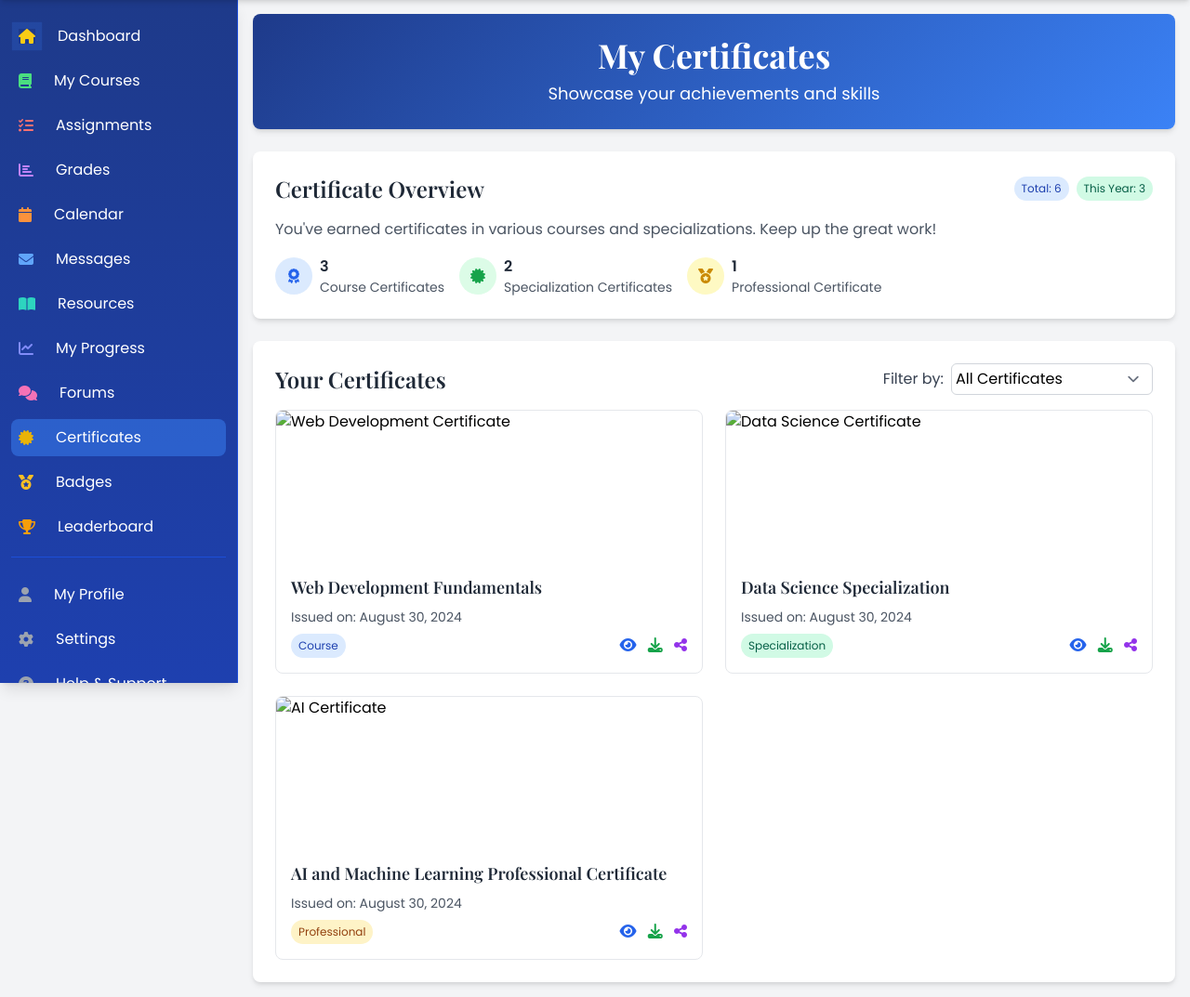
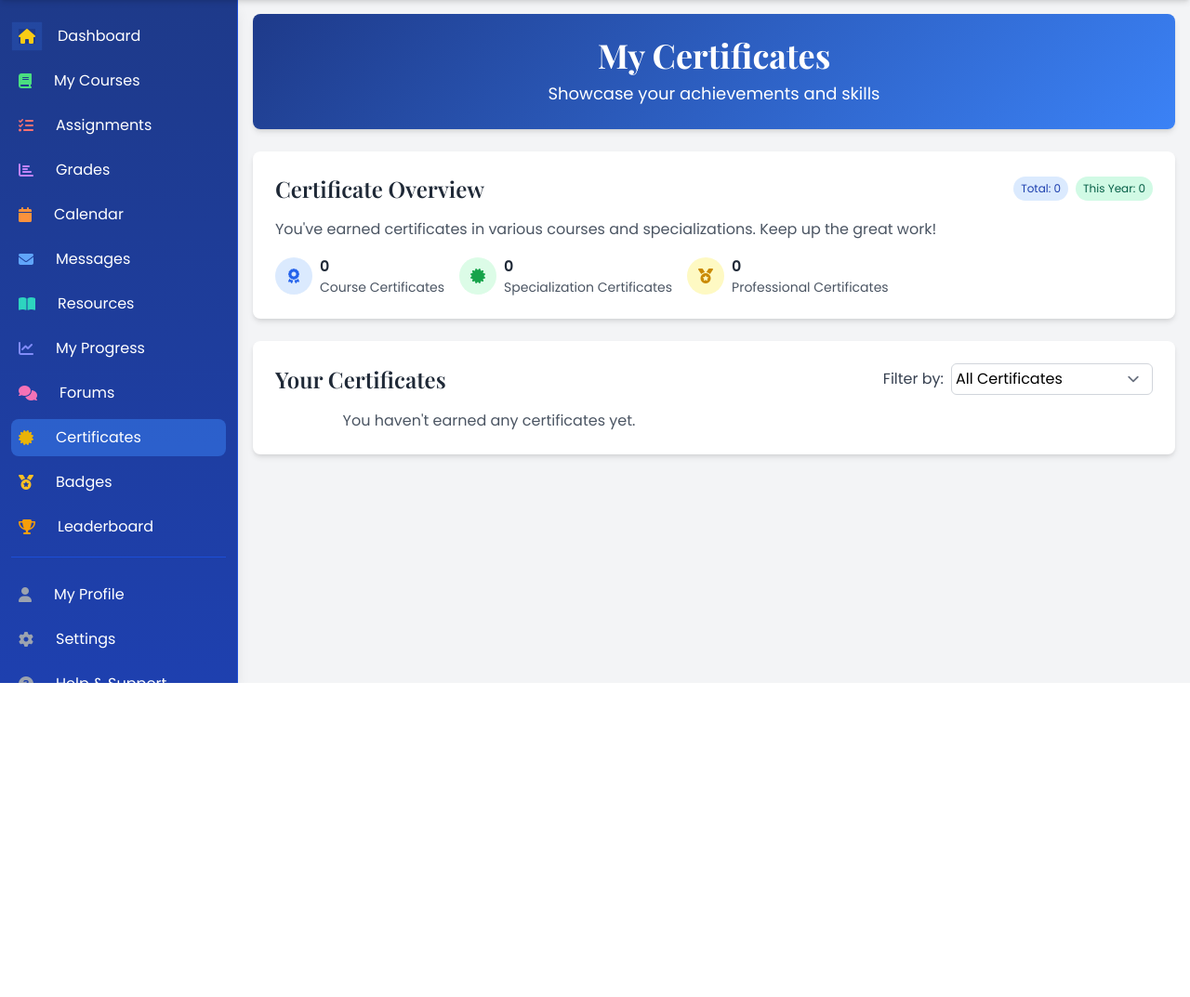
Before and after one commit to phostilite/learning-management-system-django, a Django app: page /en/user/learner/certificates/ in a window 1280 px wide. Shown: the part 65-1138 px from the top of the page at 93% size. After the commit the page ends 800 px from the top, so only its background shows below. Run offline with Django 5.2, Linux system fonts and the light colour scheme; a user stored in the database is signed in; tables that the repository leaves empty hold one stand-in row (values such as "Sample post"); data that the repository does not hold is empty; some libraries are stand-ins or nearby versions.

Commit message:
Implement real learner certificate view
- Update LearnerCertificateView to fetch and display actual certificates
- Add certificate count metrics (total, this year, by category)
- Modify certificate.html template to show dynamic certificate data
- Implement certificate preview modal with larger display
- Update JavaScript for certificate filtering and modal interaction

This commit replaces the static certificate display with real data from
the user's earned certificates, providing an accurate overview of their
achievements and allowing for interactive preview of each certificate.

```diff
--- a/templates/users/learner/certificate.html
+++ b/templates/users/learner/certificate.html
@@ -64,8 +64,8 @@
         <div class="flex justify-between items-center mb-4">
             <h2 class="text-2xl font-semibold text-gray-800">{% trans "Certificate Overview" %}</h2>
             <div class="flex space-x-2">
-                <span class="badge badge-blue">{% trans "Total: 6" %}</span>
-                <span class="badge badge-green">{% trans "This Year: 3" %}</span>
+                <span class="badge badge-blue">{% trans "Total: " %} {{ total_certificates }}</span>
+                <span class="badge badge-green">{% trans "This Year: " %} {{ this_year_certificates }}</span>
             </div>
         </div>
         <p class="text-gray-600 mb-4">{% trans "You've earned certificates in various courses and specializations. Keep up the great work!" %}</p>
@@ -75,7 +75,7 @@
                     <i class="fas fa-award text-blue-600"></i>
                 </div>
                 <div>
-                    <p class="font-semibold text-gray-800">3</p>
+                    <p class="font-semibold text-gray-800">{{ course_certificates }}</p>
                     <p class="text-sm text-gray-600">{% trans "Course Certificates" %}</p>
                 </div>
             </div>
@@ -84,7 +84,7 @@
                     <i class="fas fa-certificate text-green-600"></i>
                 </div>
                 <div>
-                    <p class="font-semibold text-gray-800">2</p>
+                    <p class="font-semibold text-gray-800">{{ specialization_certificates }}</p>
                     <p class="text-sm text-gray-600">{% trans "Specialization Certificates" %}</p>
                 </div>
             </div>
@@ -93,8 +93,8 @@
                     <i class="fas fa-medal text-yellow-600"></i>
                 </div>
                 <div>
-                    <p class="font-semibold text-gray-800">1</p>
-                    <p class="text-sm text-gray-600">{% trans "Professional Certificate" %}</p>
+                    <p class="font-semibold text-gray-800">{{ professional_certificates }}</p>
+                    <p class="text-sm text-gray-600">{% trans "Professional Certificates" %}</p>
                 </div>
             </div>
         </div>
@@ -115,90 +115,53 @@
         </div>
 
         <div class="certificate-grid">
-            <!-- Sample certificates -->
+            {% for certificate in certificates %}
             <div class="certificate-card bg-white border border-gray-200 rounded-lg overflow-hidden">
-                <img src="https://via.placeholder.com/300x200" alt="Web Development Certificate" class="w-full h-40 object-cover">
+                {% if certificate.certificate_image %}
+                    <img src="{{ certificate.certificate_image.url }}" alt="{{ certificate.course.title }} Certificate" class="w-full h-40 object-cover">
+                {% else %}
+                    <img src="{% static 'images/default_certificate.png' %}" alt="{{ certificate.course.title }} Certificate" class="w-full h-40 object-cover">
+                {% endif %}
                 <div class="p-4">
-                    <h3 class="text-lg font-semibold text-gray-800 mb-2">Web Development Fundamentals</h3>
-                    <p class="text-sm text-gray-600 mb-2">{% trans "Issued on:" %} {% now "F j, Y" %}</p>
+                    <h3 class="text-lg font-semibold text-gray-800 mb-2">{{ certificate.course.title }}</h3>
+                    <p class="text-sm text-gray-600 mb-2">{% trans "Issued on:" %} {{ certificate.issue_date|date:"F j, Y" }}</p>
                     <div class="flex justify-between items-center">
-                        <span class="badge badge-blue">{% trans "Course" %}</span>
+                        <span class="badge badge-{{ certificate.course.category.name|lower }}">{{ certificate.course.category.name }}</span>
                         <div>
-                            <button class="text-blue-600 hover:text-blue-800 mr-2" title="{% trans 'View Certificate' %}">
+                            <button class="text-blue-600 hover:text-blue-800 mr-2 preview-cert"
+                                    data-cert-image="{% if certificate.certificate_image %}{{ certificate.certificate_image.url }}{% else %}{% static 'images/default_certificate.png' %}{% endif %}"
+                                    title="{% trans 'Preview Certificate' %}">
                                 <i class="fas fa-eye"></i>
                             </button>
-                            <button class="text-green-600 hover:text-green-800 mr-2" title="{% trans 'Download Certificate' %}">
+                            <a href="{{ certificate.certificate_image.url }}" download class="text-green-600 hover:text-green-800 mr-2" title="{% trans 'Download Certificate' %}">
                                 <i class="fas fa-download"></i>
-                            </button>
-                            <button class="text-purple-600 hover:text-purple-800" title="{% trans 'Share Certificate' %}">
+                            </a>
+                            <button class="text-purple-600 hover:text-purple-800 share-certificate" data-certificate-id="{{ certificate.id }}" title="{% trans 'Share Certificate' %}">
                                 <i class="fas fa-share-alt"></i>
                             </button>
                         </div>
                     </div>
                 </div>
             </div>
-
-            <div class="certificate-card bg-white border border-gray-200 rounded-lg overflow-hidden">
-                <img src="https://via.placeholder.com/300x200" alt="Data Science Certificate" class="w-full h-40 object-cover">
-                <div class="p-4">
-                    <h3 class="text-lg font-semibold text-gray-800 mb-2">Data Science Specialization</h3>
-                    <p class="text-sm text-gray-600 mb-2">{% trans "Issued on:" %} {% now "F j, Y" %}</p>
-                    <div class="flex justify-between items-center">
-                        <span class="badge badge-green">{% trans "Specialization" %}</span>
-                        <div>
-                            <button class="text-blue-600 hover:text-blue-800 mr-2" title="{% trans 'View Certificate' %}">
-                                <i class="fas fa-eye"></i>
-                            </button>
-                            <button class="text-green-600 hover:text-green-800 mr-2" title="{% trans 'Download Certificate' %}">
-                                <i class="fas fa-download"></i>
-                            </button>
-                            <button class="text-purple-600 hover:text-purple-800" title="{% trans 'Share Certificate' %}">
-                                <i class="fas fa-share-alt"></i>
-                            </button>
-                        </div>
-                    </div>
-                </div>
-            </div>
-
-            <div class="certificate-card bg-white border border-gray-200 rounded-lg overflow-hidden">
-                <img src="https://via.placeholder.com/300x200" alt="AI Certificate" class="w-full h-40 object-cover">
-                <div class="p-4">
-                    <h3 class="text-lg font-semibold text-gray-800 mb-2">AI and Machine Learning Professional Certificate</h3>
-                    <p class="text-sm text-gray-600 mb-2">{% trans "Issued on:" %} {% now "F j, Y" %}</p>
-                    <div class="flex justify-between items-center">
-                        <span class="badge badge-yellow">{% trans "Professional" %}</span>
-                        <div>
-                            <button class="text-blue-600 hover:text-blue-800 mr-2" title="{% trans 'View Certificate' %}">
-                                <i class="fas fa-eye"></i>
-                            </button>
-                            <button class="text-green-600 hover:text-green-800 mr-2" title="{% trans 'Download Certificate' %}">
-                                <i class="fas fa-download"></i>
-                            </button>
-                            <button class="text-purple-600 hover:text-purple-800" title="{% trans 'Share Certificate' %}">
-                                <i class="fas fa-share-alt"></i>
-                            </button>
-                        </div>
-                    </div>
-                </div>
-            </div>
-
-            <!-- Add more certificate cards here -->
+            {% empty %}
+            <p class="text-center text-gray-600">{% trans "You haven't earned any certificates yet." %}</p>
+            {% endfor %}
         </div>
     </div>
 </div>
 
 <!-- Certificate View Modal -->
-<div id="certificateModal" class="fixed z-10 inset-0 overflow-y-auto hidden" aria-labelledby="modal-title" role="dialog" aria-modal="true">
-    <div class="flex items-end justify-center min-h-screen pt-4 px-4 pb-20 text-center sm:block sm:p-0">
+<div id="certificateModal" class="fixed z-50 inset-0 overflow-y-auto hidden" aria-labelledby="modal-title" role="dialog" aria-modal="true">
+    <div class="flex items-center justify-center min-h-screen px-4 pt-4 pb-20 text-center sm:block sm:p-0">
         <div class="fixed inset-0 bg-gray-500 bg-opacity-75 transition-opacity" aria-hidden="true"></div>
         <span class="hidden sm:inline-block sm:align-middle sm:h-screen" aria-hidden="true">&#8203;</span>
-        <div class="inline-block align-bottom bg-white rounded-lg text-left overflow-hidden shadow-xl transform transition-all sm:my-8 sm:align-middle sm:max-w-lg sm:w-full">
+        <div class="inline-block align-bottom bg-white rounded-lg text-left overflow-hidden shadow-xl transform transition-all sm:my-8 sm:align-middle sm:max-w-4xl sm:w-full">
             <div class="bg-white px-4 pt-5 pb-4 sm:p-6 sm:pb-4">
-                <h3 class="text-lg leading-6 font-medium text-gray-900" id="modal-title">
+                <h3 class="text-xl leading-6 font-medium text-gray-900 mb-4" id="modal-title">
                     {% trans "Certificate Details" %}
                 </h3>
-                <div class="mt-2">
-                    <img src="https://via.placeholder.com/600x400" alt="Certificate" class="w-full h-auto">
+                <div class="mt-2 max-h-[calc(100vh-200px)] overflow-y-auto">
+                    <img id="modalImage" src="" alt="Certificate" class="w-full h-auto">
                 </div>
             </div>
             <div class="bg-gray-50 px-4 py-3 sm:px-6 sm:flex sm:flex-row-reverse">
@@ -215,47 +178,42 @@
 <script>
     document.addEventListener('DOMContentLoaded', function() {
         const certificateFilter = document.getElementById('certificateFilter');
-    const certificateModal = document.getElementById('certificateModal');
+        const modal = document.getElementById('certificateModal');
         const closeModalBtn = document.getElementById('closeModalBtn');
-    const viewButtons = document.querySelectorAll('.fa-eye');
+        const modalImage = document.getElementById('modalImage');
+        const viewButtons = document.querySelectorAll('.view-certificate');
+        const shareButtons = document.querySelectorAll('.share-certificate');
 
         certificateFilter.addEventListener('change', function() {
-        // Implement filtering logic here
+            // Implement filtering logic here (you might want to use AJAX to fetch filtered results)
             console.log('Filter changed to:', this.value);
         });
 
-    viewButtons.forEach(button => {
+        // Preview Certificate
+        document.querySelectorAll('.preview-cert').forEach(button => {
             button.addEventListener('click', function() {
-            certificateModal.classList.remove('hidden');
+                const certImageUrl = this.dataset.certImage;
+                modalImage.src = certImageUrl;
+                modal.classList.remove('hidden');
             });
         });
 
         closeModalBtn.addEventListener('click', function() {
-        certificateModal.classList.add('hidden');
+            modal.classList.add('hidden');
         });
 
         // Close modal when clicking outside
-    certificateModal.addEventListener('click', function(event) {
-        if (event.target === certificateModal) {
-            certificateModal.classList.add('hidden');
+        modal.addEventListener('click', function(event) {
+            if (event.target === modal) {
+                modal.classList.add('hidden');
             }
         });
 
-    // Implement download functionality
-    const downloadButtons = document.querySelectorAll('.fa-download');
-    downloadButtons.forEach(button => {
-        button.addEventListener('click', function() {
-            // Implement download logic here
-            console.log('Download certificate');
-        });
-    });
-
-    // Implement share functionality
-    const shareButtons = document.querySelectorAll('.fa-share-alt');
         shareButtons.forEach(button => {
             button.addEventListener('click', function() {
-            // Implement share logic here
-            console.log('Share certificate');
+                const certificateId = this.getAttribute('data-certificate-id');
+                // Implement share logic here (e.g., open a share dialog)
+                console.log('Share certificate', certificateId);
             });
         });
     });
```
Also changed, not shown: users/learner_views.py (+36 -1 lines). Lines whose indentation alone changed are shown as unchanged.
